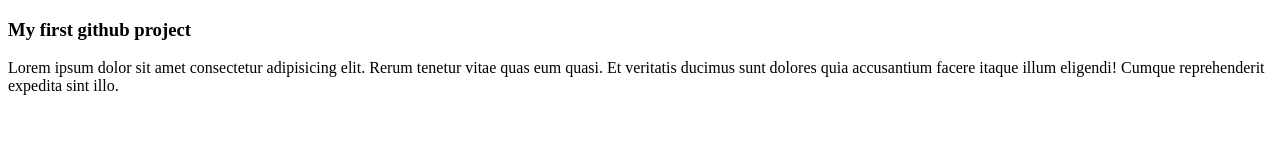
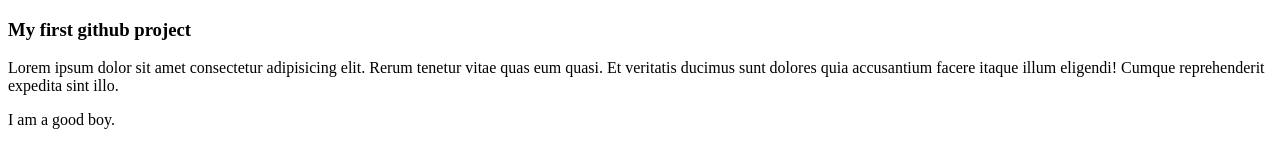
Before and after one commit to taufiq19574/My-first-github-repo, a plain HTML site: page index.html in a window 1280 px wide. Drawn offline with Linux system fonts and the light colour scheme.

Commit message:
Update index.html

```diff
--- a/index.html
+++ b/index.html
@@ -8,6 +8,6 @@
 <body>
     <h3>My first github project</h3>
     <p>Lorem ipsum dolor sit amet consectetur adipisicing elit. Rerum tenetur vitae quas eum quasi. Et veritatis ducimus sunt dolores quia accusantium facere itaque illum eligendi! Cumque reprehenderit expedita sint illo.</p>
-
+    <p>I am a good boy.</p>
 </body>
 </html>
```
